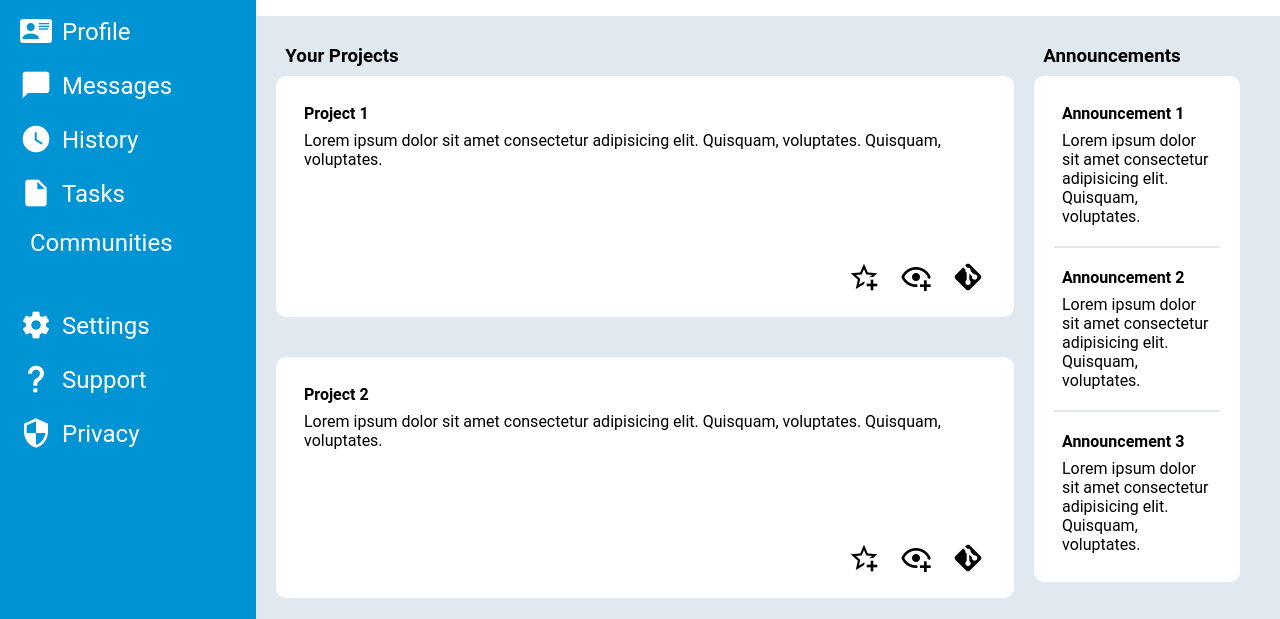
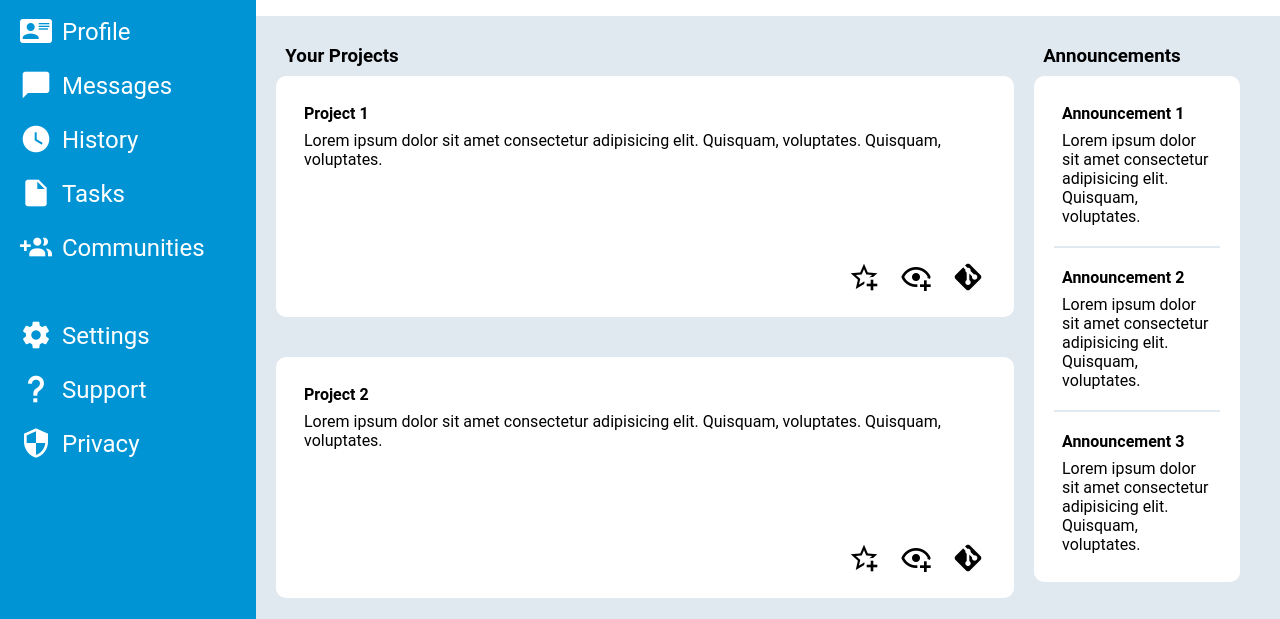
Before and after one commit to farsewin/Admin-Dashboard, a plain HTML site: page index.htm in a window 1280 px wide. Shown: the part 181-800 px from the top of the page. Drawn offline with Linux system fonts and the light colour scheme.

Commit message:
FIX ICON

```diff
--- a/index.htm
+++ b/index.htm
@@ -24,8 +24,7 @@
             <li><i class="mdi mdi-clock"></i>History</li>
             <li><i class="mdi mdi-file"></i>Tasks</li>
             <li>
-              <i class="mdi mdi-account-multiple-plus-oeye-plus-outline"></i
-              >Communities
+              <i class="mdi mdi-account-multiple-plus"></i>Communities
             </li>
           </ul>
         </div>
```
